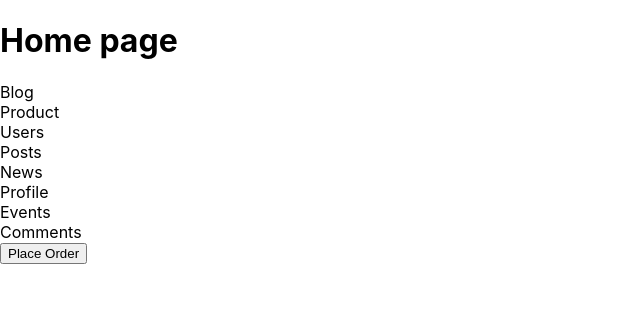
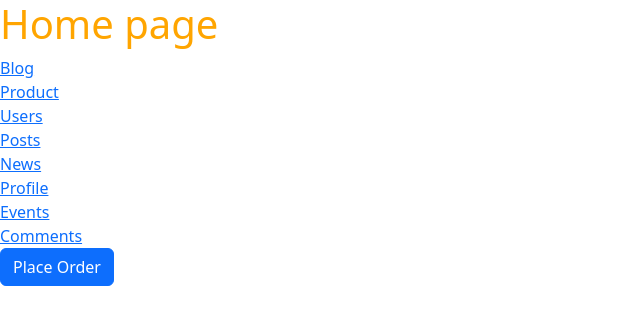
Before and after one commit to CaWeb007/learning_1, a Next.js app: page / in a window 1280 px wide. Shown: the top 324 px of the page, without its empty margins (0-640 px from the left). Built offline with nearby package versions, Linux system fonts and the light colour scheme.

Commit message:
global styles

```diff
--- a/package.json
+++ b/package.json
@@ -11,10 +11,12 @@
     "serve": "concurrently \"yarn dev\" \"yarn mock\""
   },
   "dependencies": {
+    "bootstrap": "^5.2.2",
     "json-server": "^0.17.0",
     "next": "12.3.1",
     "react": "18.2.0",
     "react-dom": "18.2.0",
+    "sass": "^1.55.0",
     "swr": "^1.3.0"
   },
   "devDependencies": {
--- a/pages/_app.js
+++ b/pages/_app.js
@@ -1,4 +1,5 @@
-import '../styles/globals.css'
+import '../styles/globals.sass'
+import 'bootstrap/dist/css/bootstrap.min.css'
 
 function MyApp({ Component, pageProps }) {
   return <Component {...pageProps} />
--- a/pages/index.js
+++ b/pages/index.js
@@ -19,7 +19,7 @@ function Home() {
             <Link href={'/profile'}><a>Profile</a></Link><br/>
             <Link href={'/events'}><a>Events</a></Link><br/>
             <Link href={'/comments'}><a>Comments</a></Link><br/>
-            <button onClick={handleClick}>
+            <button className={'btn btn-primary'} onClick={handleClick}>
                 Place Order
             </button>
         </div>
--- a/styles/globals.css
+++ /dev/null
@@ -1,26 +0,0 @@
-html,
-body {
-  padding: 0;
-  margin: 0;
-  font-family: -apple-system, BlinkMacSystemFont, Segoe UI, Roboto, Oxygen,
-    Ubuntu, Cantarell, Fira Sans, Droid Sans, Helvetica Neue, sans-serif;
-}
-
-a {
-  color: inherit;
-  text-decoration: none;
-}
-
-* {
-  box-sizing: border-box;
-}
-
-@media (prefers-color-scheme: dark) {
-  html {
-    color-scheme: dark;
-  }
-  body {
-    color: white;
-    background: black;
-  }
-}
--- /dev/null
+++ b/styles/globals.sass
@@ -0,0 +1,19 @@
+html,body
+  padding: 0
+  margin: 0
+  font-family: -apple-system, BlinkMacSystemFont, Segoe UI, Roboto, Oxygen, Ubuntu, Cantarell, Fira Sans, Droid Sans, Helvetica Neue, sans-serif
+a
+  color: inherit
+  text-decoration: none
+
+*
+  box-sizing: border-box
+h1
+  color: orange
+
+@media (prefers-color-scheme: dark)
+  html
+    color-scheme: dark
+  body
+    color: white
+    background: black
```
Also changed, not shown: 1 other file (tests, documents, lock files or other folders).
